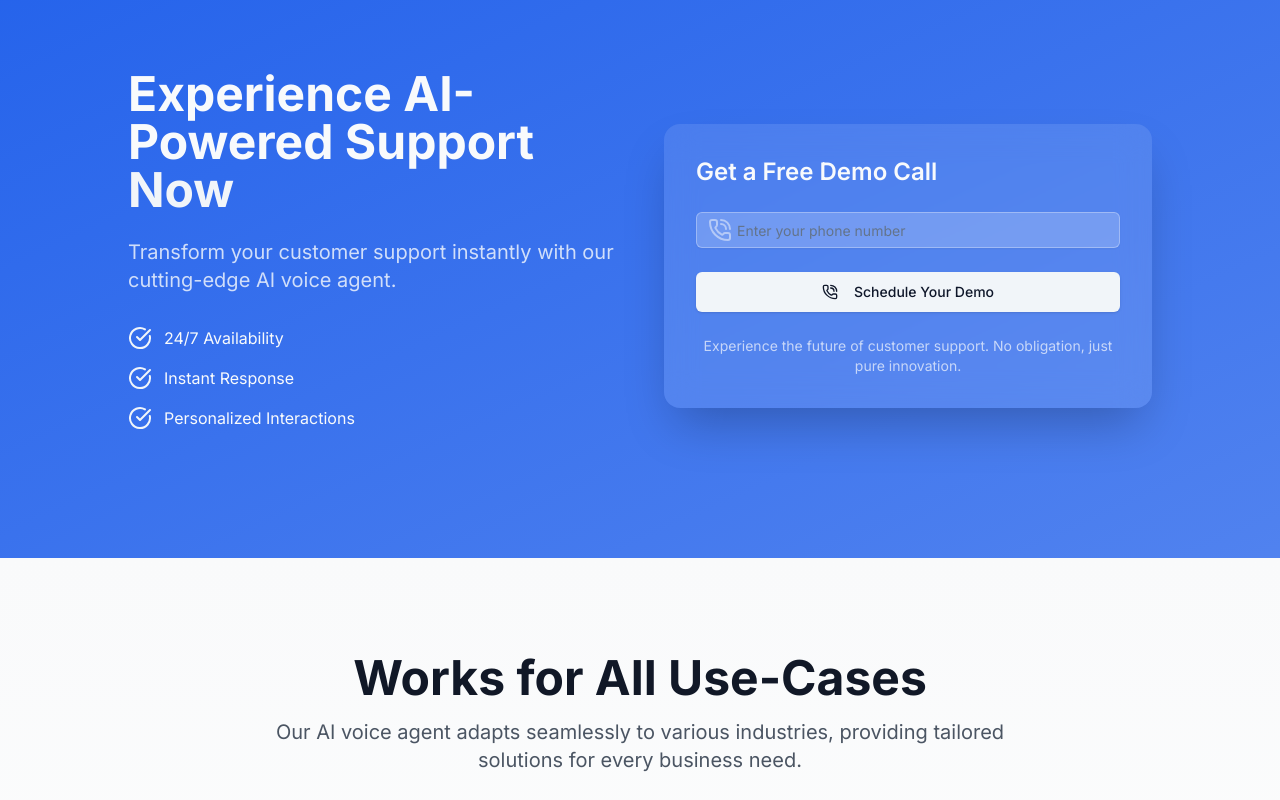
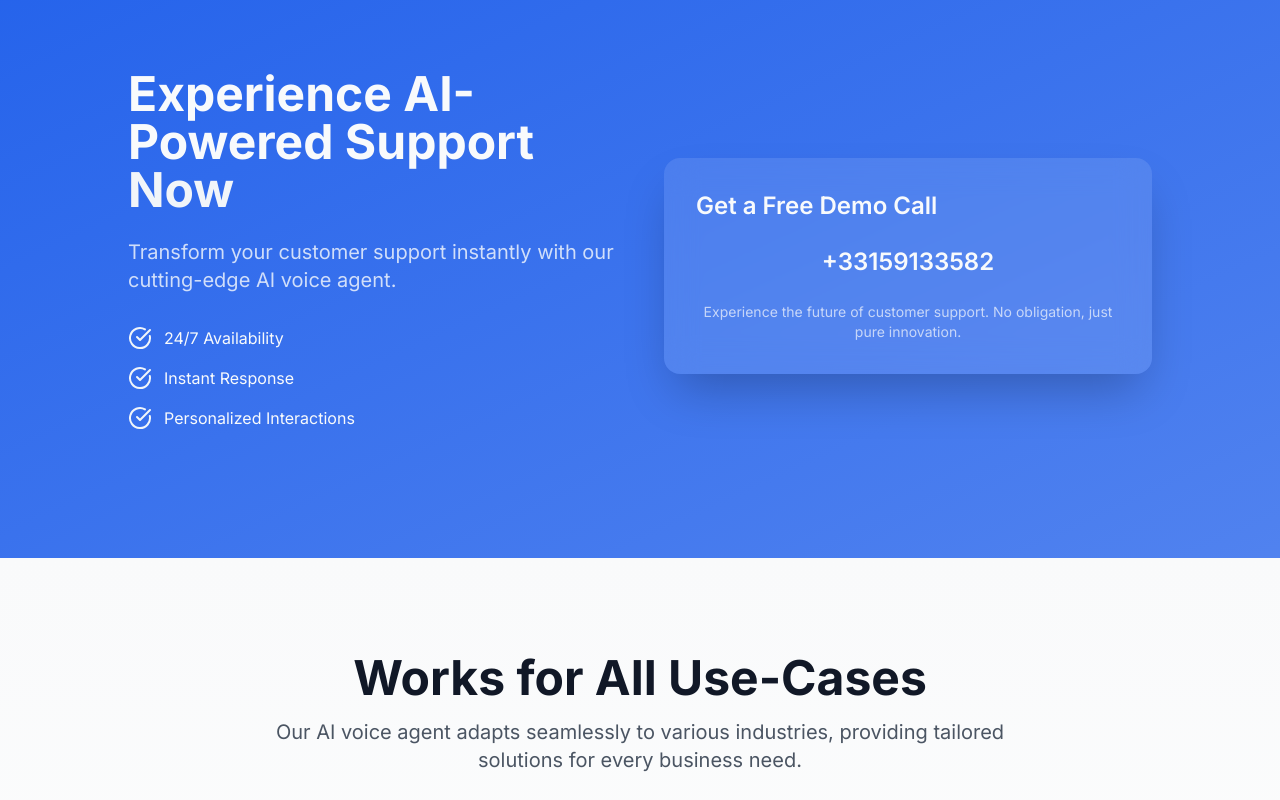
Before and after one commit to Cesarioo/conversai, a Next.js app: page / in a window 1280 px wide. Shown: the part 2360-3160 px from the top of the page. Built offline with nearby package versions, Linux system fonts and the light colour scheme.

Commit message:
commit for landing

```diff
--- a/components/try-it-now.tsx
+++ b/components/try-it-now.tsx
@@ -7,7 +7,6 @@ import { Input } from "@/components/ui/input";
 import { PhoneCall, CheckCircle } from "lucide-react";
 
 export function TryItNow() {
-    const [phone, setPhone] = useState("");
     const [submitted, setSubmitted] = useState(false);
     const [error, setError] = useState("");
 
@@ -15,23 +14,8 @@ export function TryItNow() {
         e.preventDefault();
         // Here you would typically handle the form submission
 
-        const response = await fetch("/api/slack", {
-            method: "POST",
-            headers: {
-                "Content-Type": "application/json",
-            },
-            body: JSON.stringify({ phone }),
-        });
-        const data = await response.json();
-        if (data.ok) {
-            setSubmitted(true);
-        } else {
-            setError(data.error);
-        }
-
         // Reset the form after a delay
         setTimeout(() => {
-            setPhone("");
             setSubmitted(false);
             setError("");
         }, 3000);
@@ -87,53 +71,16 @@ export function TryItNow() {
                                 delay: 0.2,
                             }}
                         >
-                            {submitted && (
-                                <div className="mb-4 p-4 bg-green-100 text-green-800 rounded-lg">
-                                    Your demo call has been scheduled. We will
-                                    contact you shortly.
+                            <div className="space-y-6">
+                                <h3 className="text-2xl font-semibold mb-4">
+                                    Get a Free Demo Call
+                                </h3>
+                                <div className="text-center">
+                                    <p className="text-2xl font-semibold text-primary-foreground">
+                                        +33159133582
+                                    </p>
                                 </div>
-                            )}
-                            {error && (
-                                <div className="mb-4 p-4 bg-red-100 text-red-800 rounded-lg">
-                                    {error}
-                                </div>
-                            )}
-                            {!submitted && !error && (
-                                <form
-                                    onSubmit={handleSubmit}
-                                    className="space-y-6"
-                                >
-                                    <h3 className="text-2xl font-semibold mb-4">
-                                        Get a Free Demo Call
-                                    </h3>
-                                    <div className="relative">
-                                        <PhoneCall className="absolute left-3 top-1/2 transform -translate-y-1/2 text-primary-foreground/50" />
-                                        <Input
-                                            type="tel"
-                                            placeholder="Enter your phone number"
-                                            value={phone}
-                                            onChange={(e) =>
-                                                setPhone(e.target.value)
-                                            }
-                                            className="pl-10 bg-background/20 border-background/30 text-primary-foreground placeholder-primary-foreground/50"
-                                        />
-                                    </div>
-                                    <Button
-                                        type="submit"
-                                        size="lg"
-                                        className="w-full bg-secondary text-secondary-foreground hover:bg-secondary/90 transition-colors duration-300"
-                                    >
-                                        {submitted ? (
-                                            <CheckCircle className="mr-2" />
-                                        ) : (
-                                            <PhoneCall className="mr-2" />
-                                        )}
-                                        {submitted
-                                            ? "Demo Call Scheduled!"
-                                            : "Schedule Your Demo"}
-                                    </Button>
-                                </form>
-                            )}
+                            </div>
 
                             <p className="mt-6 text-sm text-center text-primary-foreground/70">
                                 Experience the future of customer support. No
```
